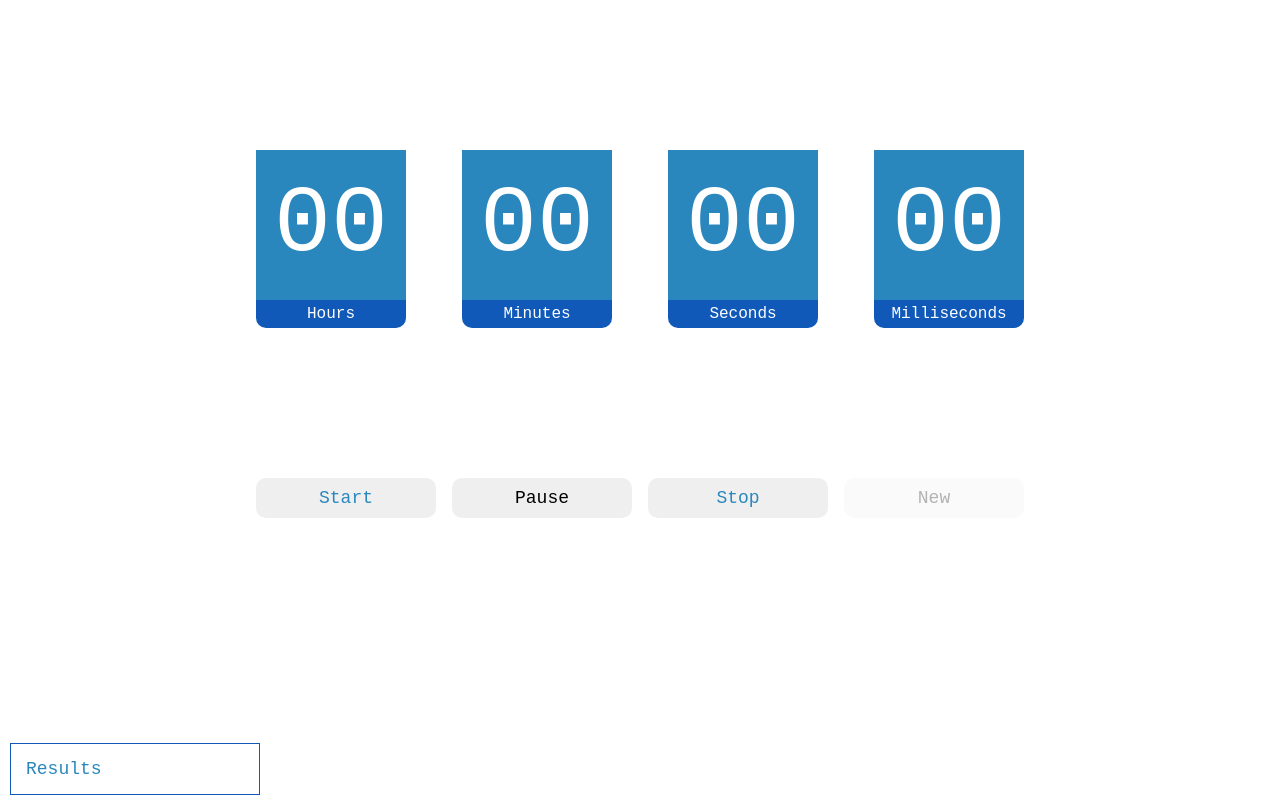
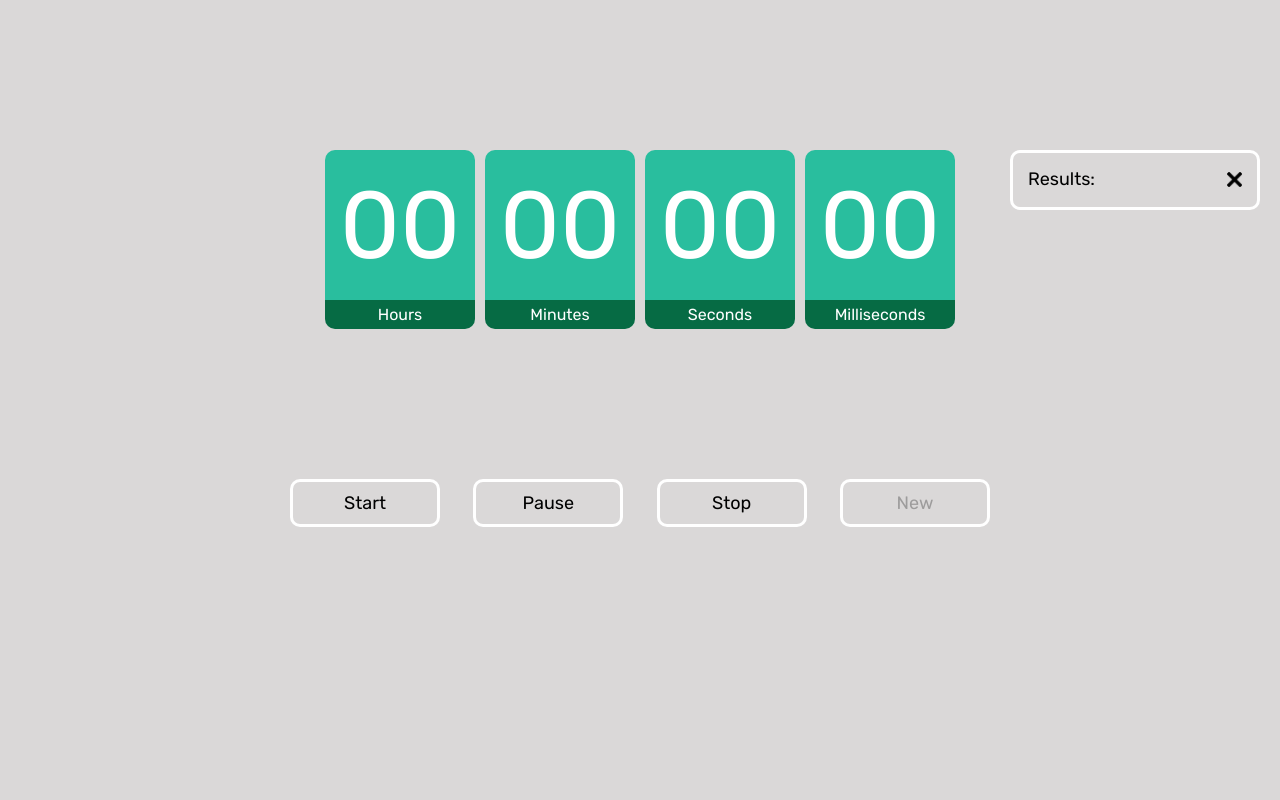
Before and after one commit to Quarro42/stop-watch, a plain HTML site: page index.html in a window 1280 px wide. Drawn offline with Linux system fonts and the light colour scheme; a web font is replaced by a local one.

Commit message:
change styles, add clear button

```diff
--- a/index.html
+++ b/index.html
@@ -5,7 +5,7 @@
   <meta http-equiv="X-UA-Compatible" content="IE=edge">
   <meta name="viewport" content="width=device-width, initial-scale=1.0">
   <title>Stop Watch</title>
-  <link href="https://fonts.googleapis.com/css2?family=Azeret+Mono:wght@100&display=swap" rel="stylesheet">
+  <link href="https://fonts.googleapis.com/css2?family=Rubik:ital@0;1&display=swap" rel="stylesheet">
   <link rel="stylesheet" href="./style.css">
   <link rel="icon" type="image/png" href="assets/clock.png">
 </head>
@@ -42,8 +42,11 @@
   </div>
 
   <div class="results__block">
-    <div class="results__title">Results</div>
-    <div class="results"></div>
+    <div class="wrapper">
+      <div class="results__title">Results:</div>
+      <button class="clear"><img src="assets/cancel.png" alt="cancel-button" width="15px" height="15px"></button>
+    </div>
+    <div class="results" id="res"></div>
   </div>
   <script src="./main.js"></script>
 </body>
--- a/main.js
+++ b/main.js
@@ -9,6 +9,7 @@ const startButton = document.querySelector('.start');
 const pauseButton = document.querySelector('.pause');
 const stopButton = document.querySelector('.stop');
 const newButton = document.querySelector('.new');
+const clearButton = document.querySelector('.clear');
 
 //Listeners
 startButton.addEventListener('click', ()=> {
@@ -37,6 +38,14 @@ newButton.addEventListener('click', () => {
   clearFields();
   clearInterval(interval);
   interval = setInterval(startTimer, 10);
+})
+
+clearButton.addEventListener('click', () => {
+  const results = document.querySelectorAll('.results__info');
+  if (results.length) {
+    results.forEach(el => el.remove());
+  }
+  counter = 0;
 })
 
 //Variables
--- a/style.scss
+++ b/style.scss
@@ -1,11 +1,14 @@
-$mainColor1: #2987be;
-$mainColor2: #1059b8;
+$mainColor1: #29be9e;
+$mainColor2: #066b44;
+$textColor: #000000;
+$onHoverColor: #1856b3;
 
 * {
-  font-family: 'Azeret Mono', monospace;
+  font-family: 'Rubik', monospace;
   margin: 0;
   padding: 0;
   box-sizing: border-box;
+  background-color: #dad8d8;
 }
 
 .container {
@@ -17,7 +20,7 @@ $mainColor2: #1059b8;
 
 .timer {
   display: flex;
-  justify-content: space-between;
+  justify-content: center;
   align-items: center;
   &__block {
     width: 150px;
@@ -28,9 +31,11 @@ $mainColor2: #1059b8;
       display: flex;
       justify-content: center;
       align-items: center;
-      color: white;
+      color: #ffffff;
       height: 150px;
       font-size: 95px;
+      border-top-right-radius: 10px;
+      border-top-left-radius: 10px;
     }
     .title {
       background-color: $mainColor2;
@@ -38,8 +43,11 @@ $mainColor2: #1059b8;
       border-bottom-right-radius: 10px;
       border-bottom-left-radius: 10px;
       text-align: center;
-      color: white;
+      color: #ffffff;
     }
+  }
+  &__block:not(:last-child) {
+    margin-right: 10px;
   }
 }
 
@@ -47,31 +55,35 @@ $mainColor2: #1059b8;
   display: flex;
   justify-content: space-between;
   align-items: center;
-  max-width: 800px;
+  max-width: 700px;
   margin: 0 auto;
   margin-top: 150px;
   .button {
-    border: none;
+    border: 3px solid #ffffff;
     border-radius: 10px;
     font-size: 18px;
     padding: 10px;
-    width: 180px;
-    transition: .3s ease-in-out;
+    width: 150px;
+    transition: .2s ease-in-out;
     cursor: pointer;
-    &.start, &.stop {
-      color: $mainColor1;
+    &.start, &.pause {
+      color: $textColor;
       &:hover {
-        background-color: $mainColor2;
-        color: white;
+        background-color: $onHoverColor;
+        color: #ffffff;
       }
     }
-    &.pause {
+    &.stop {
       &:hover {
-        background-color: #e03b8b;
-        color: white;
+        background-color: #d30707;
+        color: #ffffff;
       }
     }
     &.new {
+      &:hover:enabled {
+          background-color: $onHoverColor;
+          color: #ffffff;
+        }
       &:disabled {
         background-color: none;
         cursor: not-allowed;
@@ -82,13 +94,24 @@ $mainColor2: #1059b8;
 
 .results__block {
   position: absolute;
-  left: 10px;
-  bottom: 5px;
+  right: 20px;
+  top: 150px;
   width: 250px;
-  border: 1px solid $mainColor2;
-  color: $mainColor1;
+  border: 3px solid #ffffff;
+  border-radius: 10px;
+  color: $textColor;
   font-size: 18px;
   padding: 15px;
+  .wrapper {
+    display: flex;
+    justify-content: space-between;
+    .clear {
+      border: none;
+      font-size: 20px;
+      font-style:normal;
+      cursor: pointer;
+    }
+  }
   .results__info {
     margin: 10px 0;
   }
```
Also changed, not shown: assets/cancel.png (added), style.css, 1 other file.
